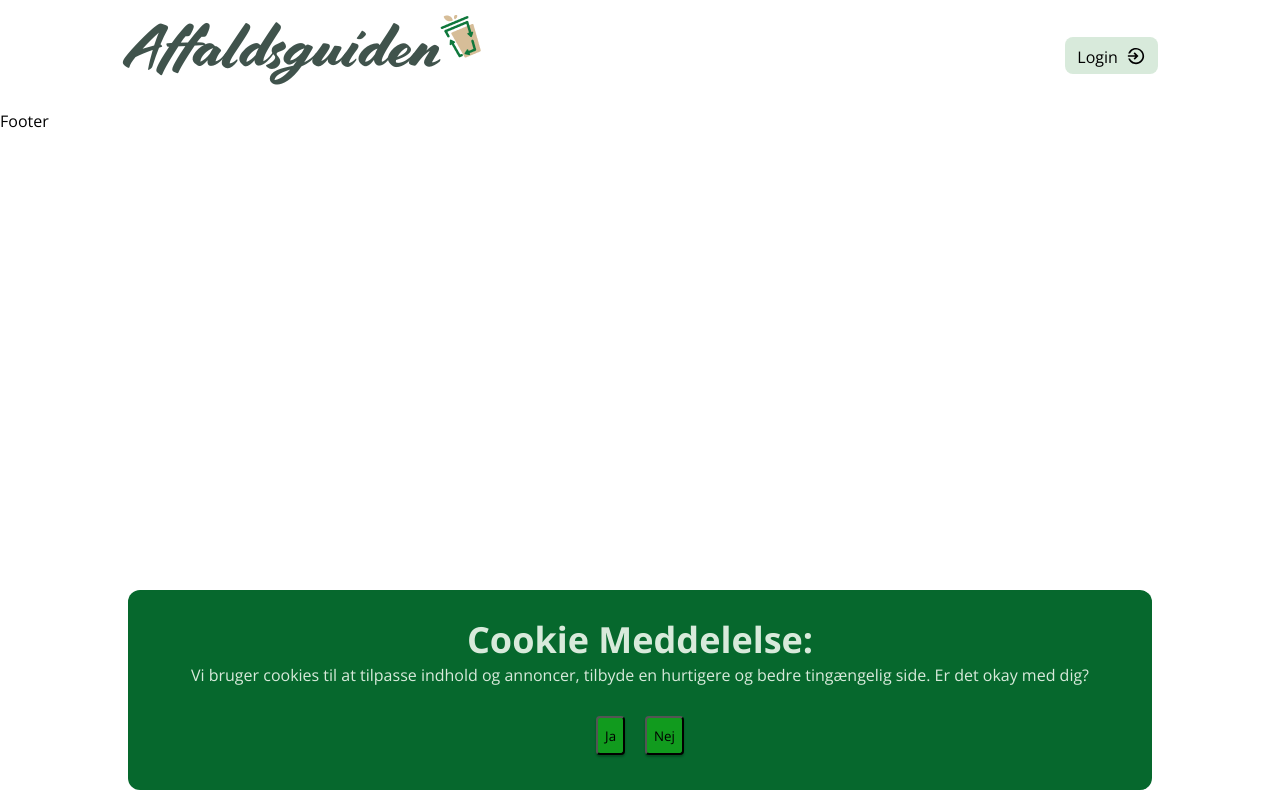
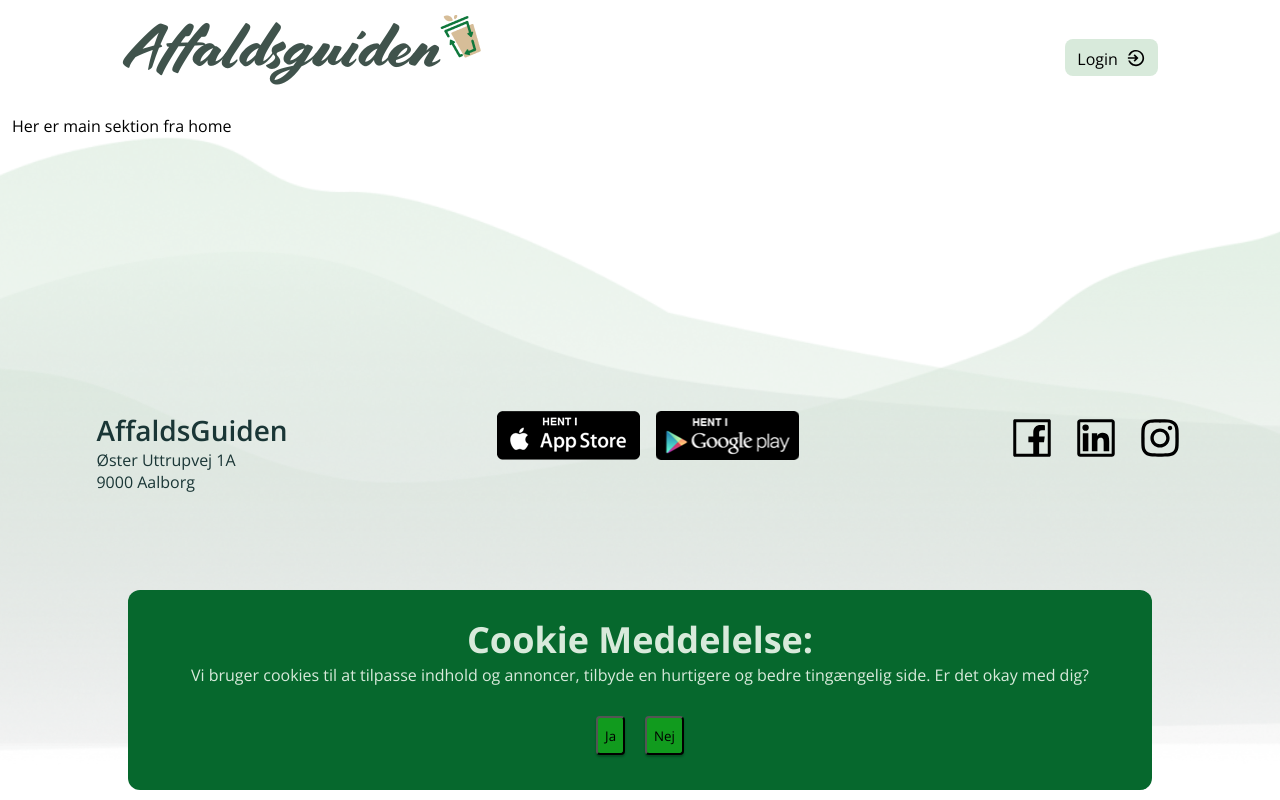
Before and after one commit to Hedemann-Nielsen/Affaldsguiden-test, a React (Vite) app: page / in a window 1280 px wide. Built offline with nearby package versions, Linux system fonts and the light colour scheme.

Commit message:
#4 footer er oprettet

```diff
--- a/src/Components/Common/Footer/Footer.jsx
+++ b/src/Components/Common/Footer/Footer.jsx
@@ -1,3 +1,33 @@
+import AppStore from "../../../Assets/App iconer/App-Store.png";
+import GooglePlay from "../../../Assets/App iconer/Google-Play.png";
+
+import { AiOutlineFacebook } from "react-icons/ai";
+import { AiOutlineLinkedin } from "react-icons/ai";
+import { AiOutlineInstagram } from "react-icons/ai";
+import globalStyle from "../../../Styles/GlobalStyles.module.scss";
+import style from "./Footer.module.scss";
+
 export const Footer = () => {
-	return <div>Footer</div>;
+	return (
+		<>
+			<footer className={globalStyle.footer}>
+				<div className={style.footerWrapper}>
+					<div>
+						<h2 className={globalStyle.subtitle2}>AffaldsGuiden</h2>
+						<p className={globalStyle.text}>Øster Uttrupvej 1A</p>
+						<p className={globalStyle.text}>9000 Aalborg</p>
+					</div>
+					<div>
+						<img src={AppStore} alt="Link til appstore" />
+						<img src={GooglePlay} alt="Link til Play butik" />
+					</div>
+					<div className={style.socialIcons}>
+						<AiOutlineFacebook className={style.icon} />
+						<AiOutlineLinkedin className={style.icon} />
+						<AiOutlineInstagram className={style.icon} />
+					</div>
+				</div>
+			</footer>
+		</>
+	);
 };
--- /dev/null
+++ b/src/Components/Common/Footer/Footer.module.scss
@@ -0,0 +1,18 @@
+.footerWrapper {
+	position: absolute;
+	width: 100%;
+	top: 50%;
+	left: 50%;
+	transform: translate(-50%, -50%);
+	display: flex;
+	justify-content: space-around;
+	img {
+		margin-left: 16px;
+	}
+	.socialIcons {
+		font-size: 48px;
+		.icon {
+			margin-left: 16px;
+		}
+	}
+}
--- a/src/Components/Common/Header/Header.jsx
+++ b/src/Components/Common/Header/Header.jsx
@@ -25,7 +25,9 @@ export const Header = () => {
 	return (
 		<>
 			<header className={style.header}>
-				<img src={logo} alt="Logo" />
+				<Link to="/home">
+					<img src={logo} alt="" />
+				</Link>
 				{!loginData ? (
 					<Link to="/login">
 						<button className={style.loginButton}>
--- a/src/Components/Common/Wrappers/PageWrapper.jsx
+++ b/src/Components/Common/Wrappers/PageWrapper.jsx
@@ -4,5 +4,5 @@ export const PageWrapper = ({ title, children }) => {
 	// Sætter page title
 	document.title = title;
 
-	return <section className={globalStyle.pageWrapper}></section>;
+	return <section className={globalStyle.pageWrapper}>{children}</section>;
 };
--- a/src/Components/Customers/Home/Home.jsx
+++ b/src/Components/Customers/Home/Home.jsx
@@ -1,3 +1,12 @@
+import globalStyle from "../../../Styles/globalStyles.module.scss";
+import style from "./Home.module.scss";
+
 export const Home = () => {
-	return <div>Home</div>;
+	return (
+		<>
+			<main className={globalStyle.main}>
+				<p className={style.main}>Her er main sektion fra home</p>
+			</main>
+		</>
+	);
 };
--- /dev/null
+++ b/src/Components/Customers/Home/Home.module.scss
@@ -0,0 +1,3 @@
+.main {
+	// height: 500px;
+}
--- a/src/Pages/HomePage.jsx
+++ b/src/Pages/HomePage.jsx
@@ -1,11 +1,12 @@
-import { Layout } from "../Components/Layout/Layout";
+// import { Layout } from "../Components/Layout/Layout";
 import { PageWrapper } from "../Components/Common/Wrappers/PageWrapper";
+import { Home } from "../Components/Customers/Home/Home";
 
 export const HomePage = () => {
 	return (
 		<>
 			<PageWrapper title={"Home"}>
-				<Layout />
+				<Home />
 			</PageWrapper>
 		</>
 	);
--- a/src/Styles/GlobalStyles.module.scss
+++ b/src/Styles/GlobalStyles.module.scss
@@ -26,9 +26,13 @@ body {
 }
 
 footer {
-	width: 100%;
-	// height: 630, 7px;
+	position: relative;
+	height: 630px;
 	background-color: #ffffff;
+	background-image: url(../Assets/Footer-bg.png);
+	background-position: center center;
+	background-repeat: no-repeat;
+	background-size: cover;
 }
 
 // sikre at både html, body, input felter osv har den korrekte skrift type
--- a/src/Styles/Helpers/_Mixinx.scss
+++ b/src/Styles/Helpers/_Mixinx.scss
@@ -14,7 +14,7 @@
 	text-transform: capitalize;
 	font-family: "Open Sans", sans-serif;
 	color: $color-deepGreen;
-	font-weight: 400;
+	font-weight: 600;
 }
 
 @mixin subtitle3 {
```
Also changed, not shown: src/Assets/App iconer/App-Store.png (renamed from src/Assets/App iconer/App Store.png), src/Assets/App iconer/Google-Play.png (renamed from src/Assets/App iconer/Google Play.png).
